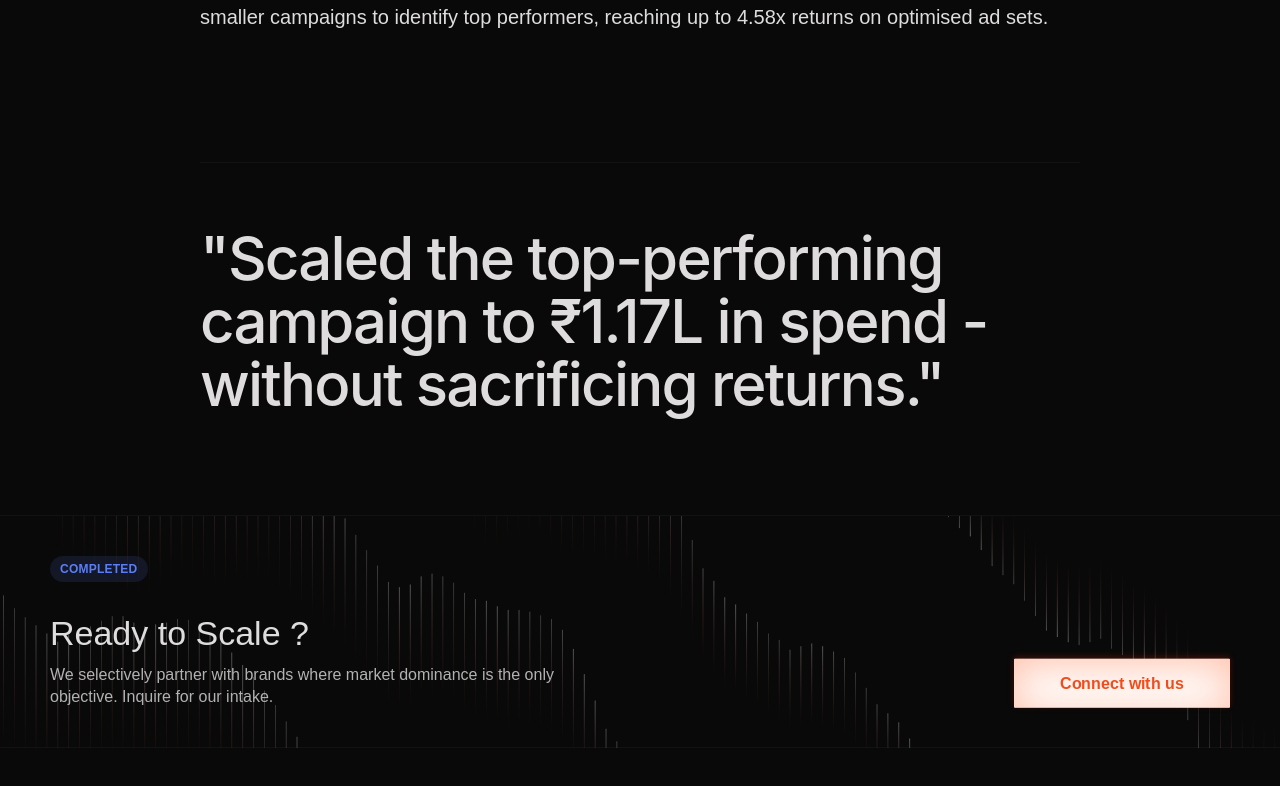
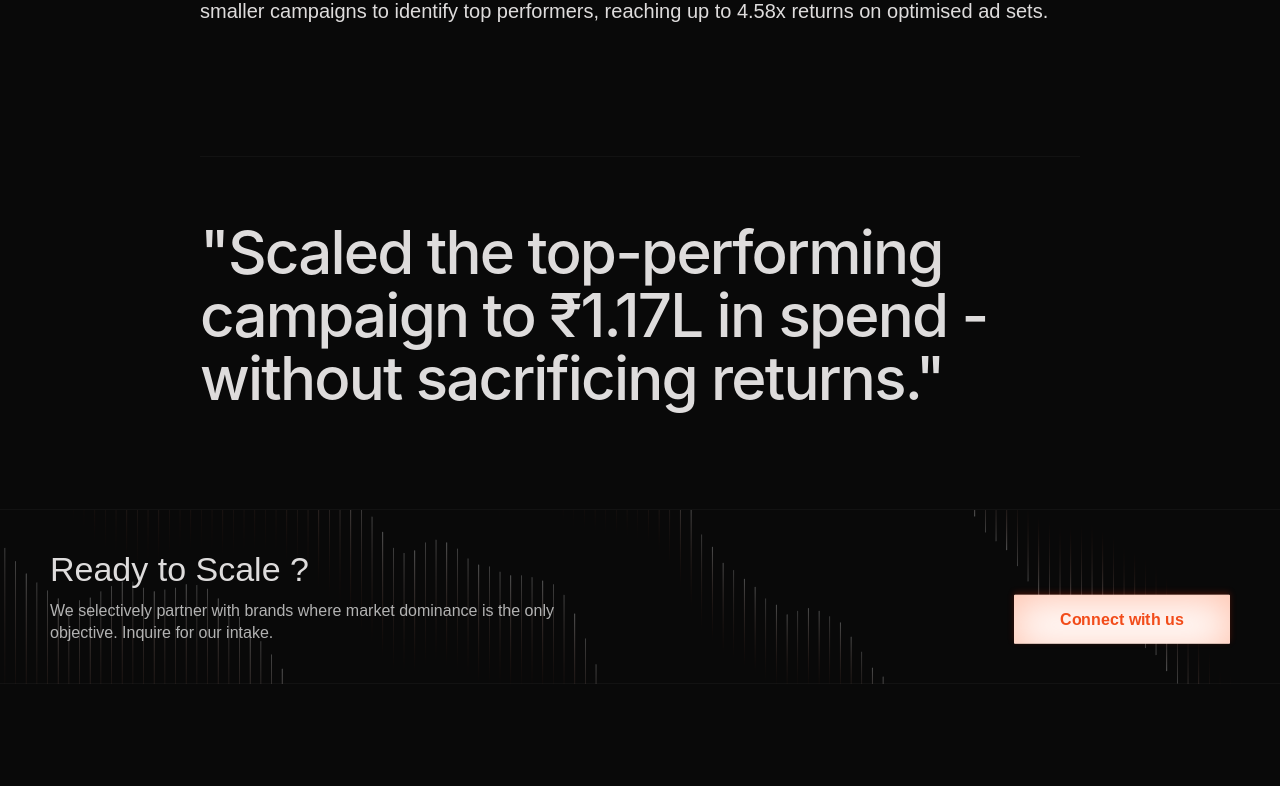
Before and after one commit to anugrahgabriel/grayforge, a Next.js app: page /work/google-shopping in a window 1280 px wide. Shown: the part 806-1592 px from the top of the page. Built offline with nearby package versions, Linux system fonts and the light colour scheme; a web font is replaced by a local one.

Commit message:
Remove 'Completed' tags from work page

```diff
--- a/src/app/work/[slug]/page.tsx
+++ b/src/app/work/[slug]/page.tsx
@@ -143,9 +143,6 @@ export default function CaseStudyPage() {
                   <div style={{ fontFamily: "'SF Pro', sans-serif", fontWeight: 510, fontSize: "16px", lineHeight: "20px", color: "#FF8C42", opacity: 0.6 }}>
                     {data.category}
                   </div>
-                  <div style={{ padding: "4px 10px", background: "rgba(89, 126, 247, 0.12)", color: "#597EF7", fontFamily: "'SF Pro', sans-serif", fontSize: "12px", fontWeight: 600, borderRadius: "100px", letterSpacing: "0.02em" }}>
-                    Completed
-                  </div>
                 </div>
                 <h1 style={{ fontFamily: "'SF Pro', sans-serif", fontWeight: 400, fontSize: "30px", lineHeight: "52px", color: "#DEDCDC", margin: 0, maxWidth: "540px" }}>
                   {data.title}
@@ -205,21 +202,7 @@ export default function CaseStudyPage() {
           <div style={{ display: "flex", flexDirection: "column", alignItems: "flex-start", padding: "40px 50px", gap: "20px", width: "100%", maxWidth: "1429px", boxSizing: "border-box", background: "url('/Landing/7.png') center/cover no-repeat", overflow: "hidden" }}>
             <div style={{ display: "flex", flexDirection: "row", justifyContent: "space-between", alignItems: "flex-end", width: "100%" }}>
               <div style={{ display: "flex", flexDirection: "column", justifyContent: "center", alignItems: "flex-start", gap: "12px" }}>
-                <div style={{ display: "flex", alignItems: "center", gap: "12px", marginBottom: "20px" }}>
-                  <div style={{
-                    padding: "4px 10px",
-                    background: "rgba(89, 126, 247, 0.12)",
-                    color: "#597EF7",
-                    fontFamily: "'SF Pro', sans-serif",
-                    fontSize: "12px",
-                    fontWeight: 600,
-                    borderRadius: "100px",
-                    letterSpacing: "0.02em",
-                    textTransform: "uppercase"
-                  }}>
-                    Completed
-                  </div>
-                </div>
+
                 <div style={{ fontFamily: "'SF Pro', sans-serif", fontWeight: 400, fontSize: "34px", lineHeight: "38px", color: "#DEDCDC" }}>Ready to Scale ?</div>
                 <div style={{ fontFamily: "'SF Pro', sans-serif", fontWeight: 400, fontSize: "16px", lineHeight: "22px", color: "#B2B2B2", maxWidth: "506px" }}>
                   <span>We selectively partner with brands where market dominance is the only objective. Inquire for our intake.</span>
```
